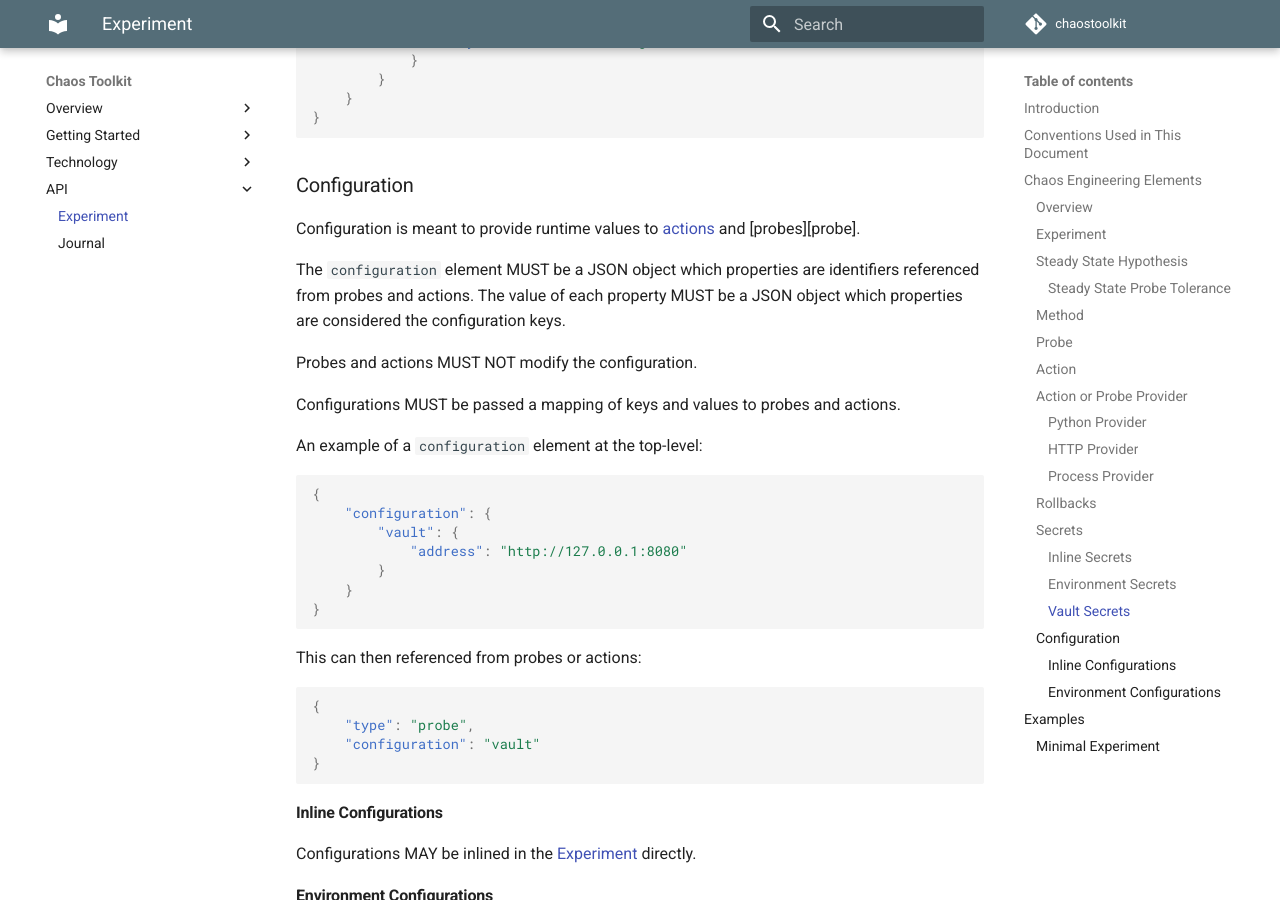
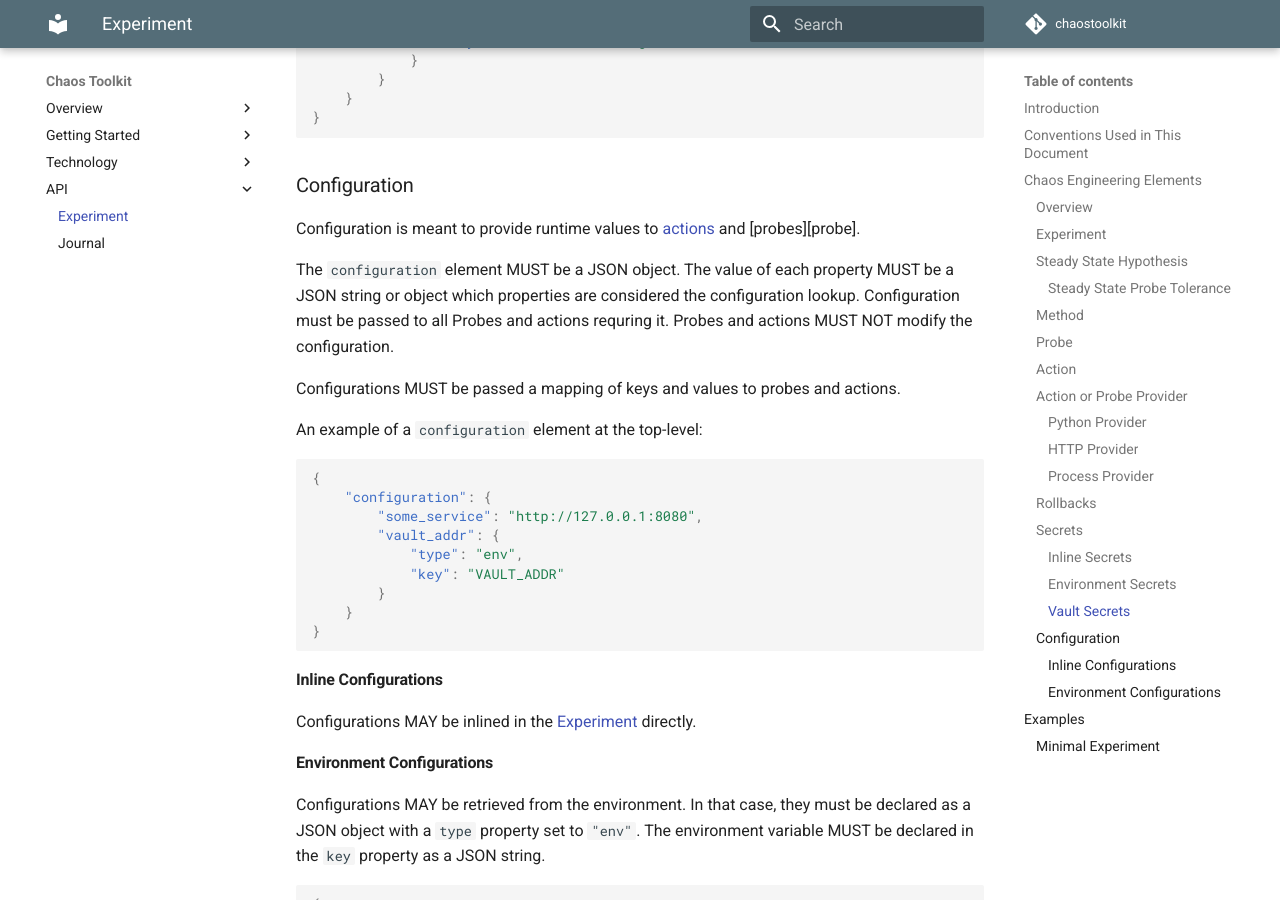
Before and after one commit to chaostoolkit/chaostoolkit-documentation, an MkDocs documentation site: the page built from sources/api/experiment.md, in a window 1280 px wide and 900 px high, scrolled down 9864 px. Built offline with MkDocs 1.6.1 and Material for MkDocs 9.7.7, drawn with Linux system fonts in a browser that asks for light colours; comment, search, counter and statistics services are not loaded; old or Windows-style settings are respelled for this version of MkDocs.

Commit message:
flatten configuration
Configuration can be passed as a big blob to every probes and actions.
No need to shard them because there shouldn't be any sensitive value
in them.

````diff
--- a/sources/api/experiment.md
+++ b/sources/api/experiment.md
@@ -492,13 +492,12 @@ string.
 Configuration is meant to provide runtime values to [actions][action] and
 [probes][probe].
 
-The `configuration` element MUST be a JSON object which properties are
-identifiers referenced from probes and actions. The value of each property
-MUST be a JSON object which properties are considered the configuration keys.
+The `configuration` element MUST be a JSON object. The value of each property
+MUST be a JSON string or object which properties are considered the
+configuration lookup. Configuration must be passed to all Probes and actions
+requring it. Probes and actions MUST NOT modify the configuration.
 
-Probes and actions MUST NOT modify the configuration.
-
- Configurations MUST be passed a mapping of keys and values to probes and
+Configurations MUST be passed a mapping of keys and values to probes and
 actions.
 
 An example of a `configuration` element at the top-level:
@@ -506,19 +505,12 @@ An example of a `configuration` element at the top-level:
 ```json
 {
     "configuration": {
-        "vault": {
-            "address": "http://127.0.0.1:8080"
+        "some_service": "http://127.0.0.1:8080",
+        "vault_addr": {
+            "type": "env",
+            "key": "VAULT_ADDR"
         }
     }
-}
-```
-
-This can then referenced from probes or actions:
-
-```json
-{
-    "type": "probe",
-    "configuration": "vault"
 }
 ```
 
````
